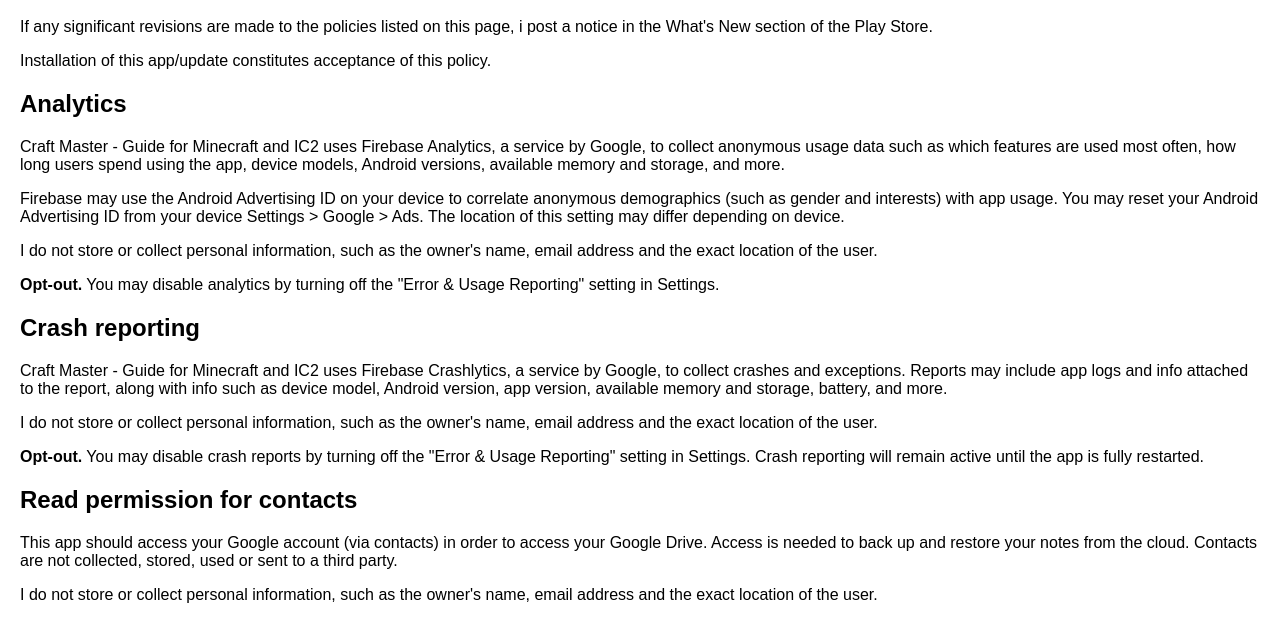
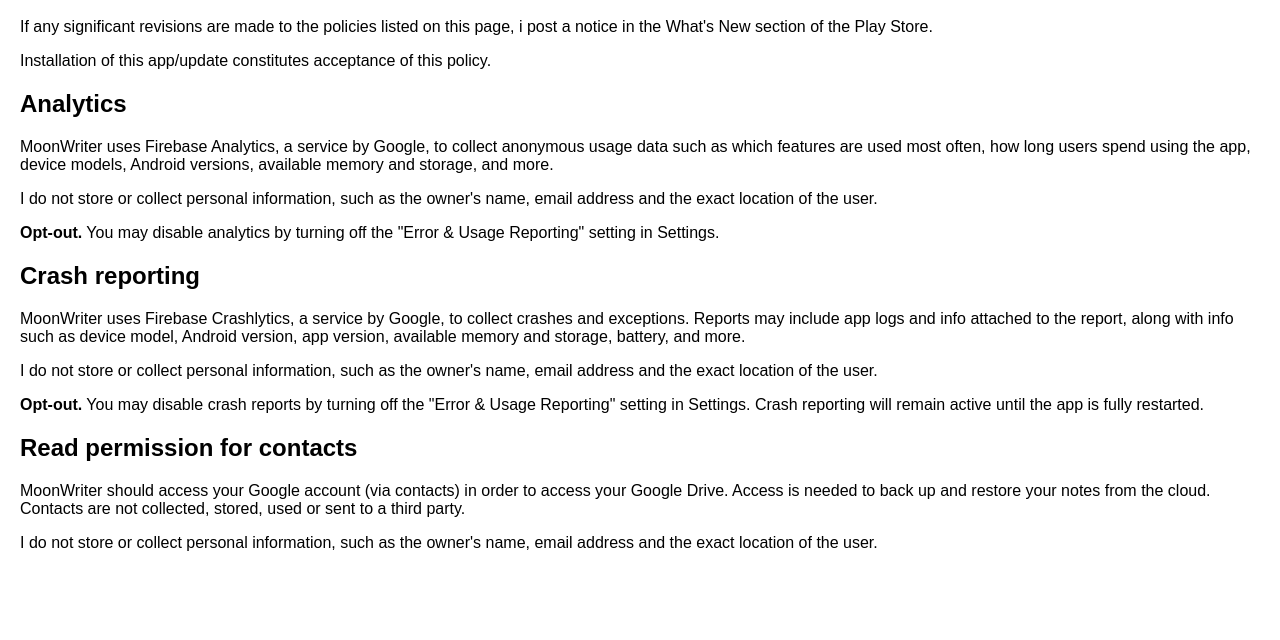
Before and after one commit to WiMank/wimank.github.io, a plain HTML site: page moon_writer_pp/index.html in a window 1280 px wide. Shown: the part 60-700 px from the top of the page. Drawn offline with Linux system fonts and the light colour scheme.

Commit message:
privacy policy changes

```diff
--- a/moon_writer_pp/index.html
+++ b/moon_writer_pp/index.html
@@ -15,26 +15,21 @@
         <p>Installation of this app/update constitutes acceptance of this policy.</p>
 
         <h2>Analytics</h2>
-        <p>Craft Master - Guide for Minecraft and IC2 uses Firebase Analytics, a service by Google, to collect anonymous
+        <p>MoonWriter uses Firebase Analytics, a service by Google, to collect anonymous
         usage data such as which features are used most often, how long users spend using the
         app, device models, Android versions, available memory and storage, and more.</p>
 
-        <p>Firebase may use the Android Advertising ID on your device to correlate anonymous
-        demographics (such as gender and interests) with app usage. You may reset your Android
-        Advertising ID from your device Settings &gt; Google &gt; Ads. The location of this setting
-        may differ depending on device.</p>
-
-		<p>I do not store or collect personal information, such as the owner's name, email address and the exact location of the user.</p>
+	<p>I do not store or collect personal information, such as the owner's name, email address and the exact location of the user.</p>
 
         <p><b>Opt-out.</b> You may disable analytics by turning off the "Error &amp; Usage Reporting"
         setting in Settings.</p>
 
         <h2>Crash reporting</h2>
-        <p>Craft Master - Guide for Minecraft and IC2 uses Firebase Crashlytics, a service by Google, to collect crashes and exceptions. Reports
+        <p>MoonWriter uses Firebase Crashlytics, a service by Google, to collect crashes and exceptions. Reports
         may include app logs and info attached to the report, along with info such as device model,
     	Android version, app version, available memory and storage, battery, and more.</p>
 
-		<p>I do not store or collect personal information, such as the owner's name, email address and the exact location of the user.</p>
+	<p>I do not store or collect personal information, such as the owner's name, email address and the exact location of the user.</p>
 
         <p><b>Opt-out.</b> You may disable crash reports by turning off the "Error &amp; Usage Reporting"
         setting in Settings. Crash reporting will remain active until the app is fully restarted.</p>
@@ -42,9 +37,9 @@
 
 
 
-		<h2>Read permission for contacts</h2>
+	<h2>Read permission for contacts</h2>
 
-<p>This app should access your Google account (via contacts) in order to access your Google Drive. Access is needed to back up and restore your notes from the cloud.
+	<p>MoonWriter should access your Google account (via contacts) in order to access your Google Drive. Access is needed to back up and restore your notes from the cloud.
  Contacts are not collected, stored, used or sent to a third party.</p>
  <p>I do not store or collect personal information, such as the owner's name, email address and the exact location of the user.</p>
 
```
